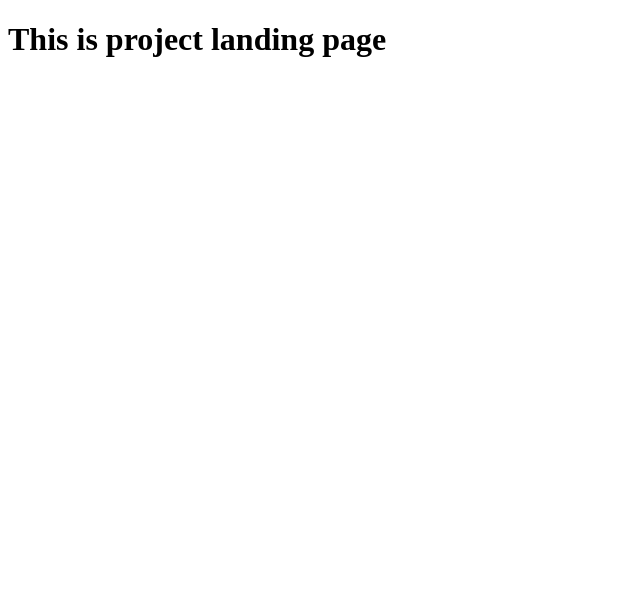
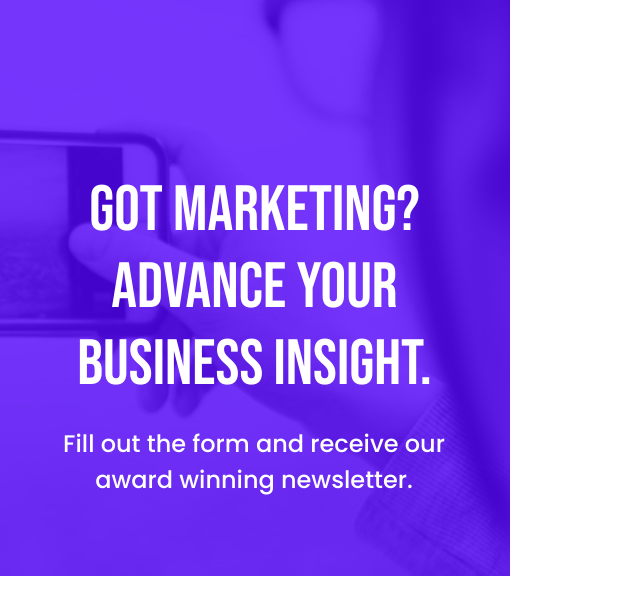
Before and after one commit to Edjhernandez/landingpage, a website: page index.html in a window 1280 px wide. Shown: the whole page, without its empty margins (0-640 px from the left). Drawn offline with Linux system fonts and the light colour scheme.

Commit message:
Add rectangle1 with its title and message

```diff
--- a/index.html
+++ b/index.html
@@ -4,9 +4,24 @@
     <meta charset="UTF-8">
     <meta http-equiv="X-UA-Compatible" content="IE=edge">
     <meta name="viewport" content="width=device-width, initial-scale=1.0">
+    <link href="styles.css" rel="stylesheet">
     <title>landingpage</title>
+    <!--link of font bebas neue-->
+    <link rel="preconnect" href="https://fonts.googleapis.com">
+    <link rel="preconnect" href="https://fonts.gstatic.com" crossorigin>
+    <link href="https://fonts.googleapis.com/css2?family=Bebas+Neue&display=swap" rel="stylesheet">
+    <link href="https://fonts.googleapis.com/css2?family=Bebas+Neue&family=Poppins:wght@500&display=swap" rel="stylesheet">
 </head>
 <body>
-    <h1>This is project landing page</h1>
+    <div class="rectangle1">
+        <img src="./images/Rectangle 1.png" alt="image Rectangle 1">
+    </div>
+        <p class="title1">
+        got marketing? advance your business insight.
+        </p>
+        <p class="message1">
+            Fill out the form and receive our award winning newsletter.
+        </p>
+
 </body>
 </html>
--- a/styles.css
+++ b/styles.css
@@ -1,3 +1,37 @@
-body {
-  padding: 0%;
+.rectangle1 {
+  position: absolute;
+  width: 510px;
+  height: 576px;
+  left: 0;
+  top: 0;
 }
+
+.title1 {
+  position: absolute;
+  width: 425px;
+  height: 212px;
+  left: 42px;
+  top: 108px;
+  font-family: 'Bebas Neue', sans-serif, 'Times New Roman', Times, serif;
+  font-style: normal;
+  font-weight: 400;
+  font-size: 64px;
+  line-height: 77px;
+  text-align: center;
+  color: #fff;
+}
+
+.message1 {
+  width: 424px;
+  position: absolute;
+  height: 61px;
+  left: 42px;
+  top: 402px;
+  font-family: 'Poppins', sans-serif, 'Times New Roman', Times, serif;
+  font-style: normal;
+  font-weight: 500;
+  font-size: 24px;
+  line-height: 36px;
+  text-align: center;
+  color: #fff;
+}
```
